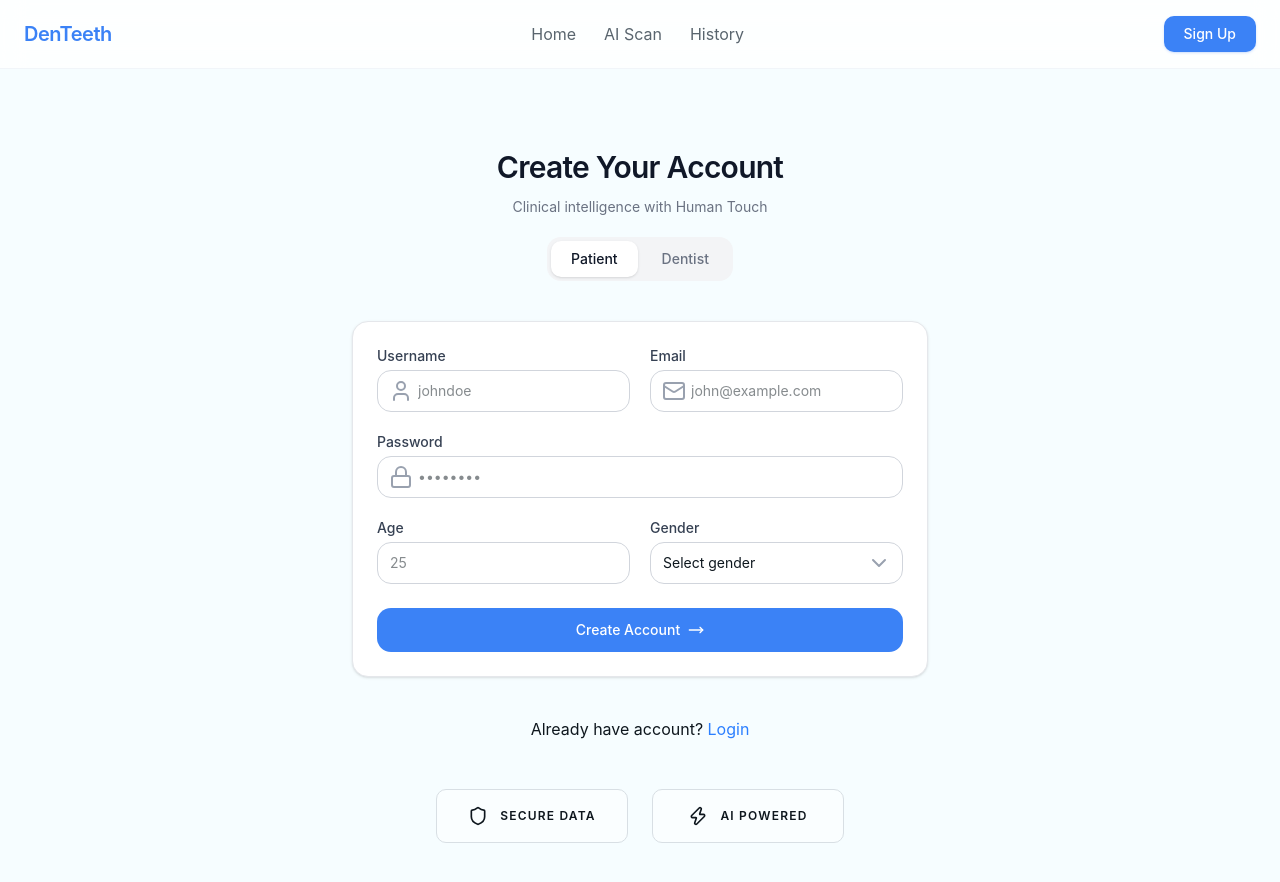
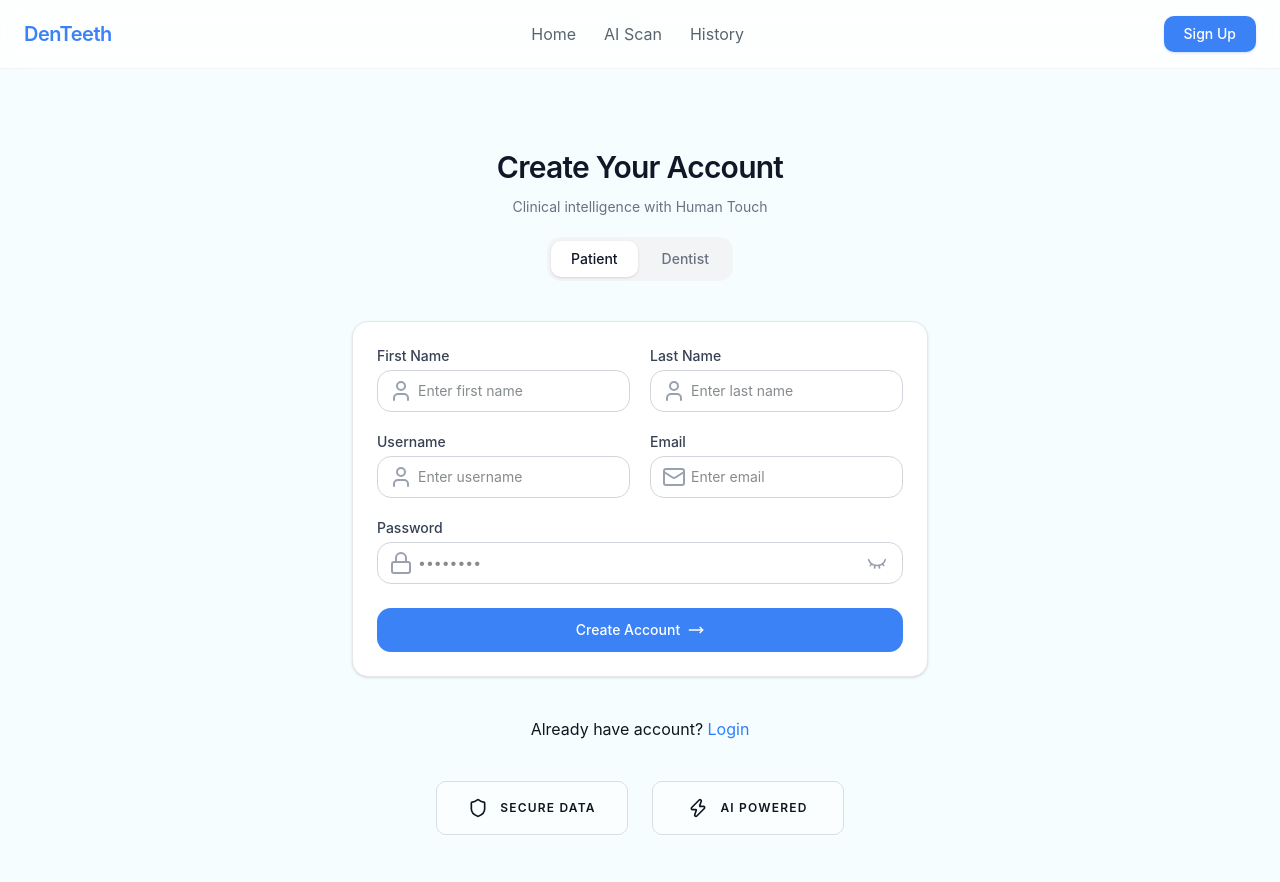
Before and after one commit to phanreach/frontend-DenTeeth, a React (Vite) app: page /sign-up in a window 1280 px wide. Shown: the top 882 px of the page. Built offline with nearby package versions, Linux system fonts and the light colour scheme.

Commit message:
fix: route admin, dentist, patient

```diff
--- a/src/api/endpoint.ts
+++ b/src/api/endpoint.ts
@@ -1,6 +1,6 @@
 export const API_ENDPOINT = {
   LOGIN: "/auth/login",
-  SIGNUP: "/auth/signup",
-  PROFILE: "auth/profile",
-  LOGOUT: "auth/logout",
+  SIGNUP: "/auth/register",
+  PROFILE: "/auth/profile",
+  LOGOUT: "/auth/logout",
 };
--- a/src/auth/signup.tsx
+++ b/src/auth/signup.tsx
@@ -1,56 +1,59 @@
-import { useRef, useState } from "react";
+import { useState } from "react";
 import {
-  ChevronDown,
   Lock,
   Mail,
   User,
-  UploadCloud,
-  BadgeCheck,
   Shield,
   Zap,
   MoveRight,
+  Eye,
+  EyeClosed,
 } from "lucide-react";
+
 import Navbar from "../components/nav-bar";
+import useSignup from "../components/hook/auth/use-signup";
+
+import { useForm } from "react-hook-form";
+import { zodResolver } from "@hookform/resolvers/zod";
+
+import { SignupSchema } from "../components/lib/schema/signup-schema";
 
 export default function SignUp() {
-  const [role, setRole] = useState("patient");
+  const signup = useSignup();
 
-  const [form, setForm] = useState({
-    username: "",
-    email: "",
-    password: "",
-    age: "",
-    gender: "",
+  const [role, setRole] = useState("PATIENT");
+  const [showPassword, setShowPassword] = useState(false);
+
+  const {
+    register,
+    handleSubmit,
+    formState: { errors },
+  } = useForm<SignupSchema>({
+    resolver: zodResolver(SignupSchema),
   });
 
-  const [file, setFile] = useState<File | null>(null);
-  const [isDragging, setIsDragging] = useState(false);
-  const inputRef = useRef<HTMLInputElement>(null);
-
-  const handleChange = (
-    e: React.ChangeEvent<HTMLInputElement | HTMLSelectElement>,
-  ) => {
-    const { name, value } = e.target;
-    setForm((prev) => ({ ...prev, [name]: value }));
-  };
-
-  const handleFile = (f: File | undefined) => f && setFile(f);
-
-  const handleDrop = (e: React.DragEvent<HTMLDivElement>) => {
-    e.preventDefault();
-    setIsDragging(false);
-    handleFile(e.dataTransfer.files[0]);
+  const onSubmit = async (data: SignupSchema) => {
+    try {
+      await signup.mutateAsync({
+        ...data,
+        roleId: role === "PATIENT" ? 3 : 2,
+      });
+    } catch {
+      // handled in hook
+    }
   };
 
   return (
     <div>
       <Navbar />
+
       <div className="max-w-xl mx-auto space-y-10 py-20">
         {/* Header */}
         <div className="text-center space-y-3">
           <h1 className="font-semibold text-3xl tracking-tight text-gray-900">
             Create Your Account
           </h1>
+
           <p className="text-gray-500 text-sm">
             Clinical intelligence with Human Touch
           </p>
@@ -59,19 +62,22 @@ export default function SignUp() {
           <div className="flex justify-center pt-2">
             <div className="bg-gray-100 p-1 rounded-xl flex gap-1">
               <button
-                onClick={() => setRole("patient")}
+                type="button"
+                onClick={() => setRole("PATIENT")}
                 className={`px-5 py-2 text-sm rounded-lg font-medium transition-all duration-200 ${
-                  role === "patient"
+                  role === "PATIENT"
                     ? "bg-white shadow-sm text-gray-900"
                     : "text-gray-500 hover:text-gray-700"
                 }`}
               >
                 Patient
               </button>
+
               <button
-                onClick={() => setRole("dentist")}
+                type="button"
+                onClick={() => setRole("DENTIST")}
                 className={`px-5 py-2 text-sm rounded-lg font-medium transition-all duration-200 ${
-                  role === "dentist"
+                  role === "DENTIST"
                     ? "bg-white shadow-sm text-gray-900"
                     : "text-gray-500 hover:text-gray-700"
                 }`}
@@ -82,24 +88,79 @@ export default function SignUp() {
           </div>
         </div>
 
-        {/* Form Card */}
-        <div className="bg-white border border-gray-200 shadow-sm rounded-2xl p-6 space-y-6">
+        {/* Form */}
+        <form
+          onSubmit={handleSubmit(onSubmit)}
+          className="bg-white border border-gray-200 shadow-sm rounded-2xl p-6 space-y-6"
+        >
           <div className="grid grid-cols-1 md:grid-cols-2 gap-5">
+            {/* First Name */}
+            <div>
+              <label className="text-sm font-medium text-gray-700 mb-1 block">
+                First Name
+              </label>
+
+              <div className="relative">
+                <User className="absolute left-3 top-1/2 -translate-y-1/2 text-gray-400" />
+
+                <input
+                  {...register("firstName")}
+                  placeholder="Enter first name"
+                  className="w-full border border-gray-300 rounded-xl py-2.5 pl-10 pr-3 text-sm focus:ring-2 focus:ring-blue-500 outline-none"
+                />
+              </div>
+
+              {errors.firstName && (
+                <p className="text-red-500 text-sm mt-1">
+                  {errors.firstName.message}
+                </p>
+              )}
+            </div>
+
+            {/* Last Name */}
+            <div>
+              <label className="text-sm font-medium text-gray-700 mb-1 block">
+                Last Name
+              </label>
+
+              <div className="relative">
+                <User className="absolute left-3 top-1/2 -translate-y-1/2 text-gray-400" />
+
+                <input
+                  {...register("lastName")}
+                  placeholder="Enter last name"
+                  className="w-full border border-gray-300 rounded-xl py-2.5 pl-10 pr-3 text-sm focus:ring-2 focus:ring-blue-500 outline-none"
+                />
+              </div>
+
+              {errors.lastName && (
+                <p className="text-red-500 text-sm mt-1">
+                  {errors.lastName.message}
+                </p>
+              )}
+            </div>
+
             {/* Username */}
             <div>
               <label className="text-sm font-medium text-gray-700 mb-1 block">
                 Username
               </label>
+
               <div className="relative">
                 <User className="absolute left-3 top-1/2 -translate-y-1/2 text-gray-400" />
+
                 <input
-                  name="username"
-                  value={form.username}
-                  onChange={handleChange}
-                  placeholder="johndoe"
-                  className="w-full border border-gray-300 rounded-xl py-2.5 pl-10 pr-3 text-sm focus:ring-2 focus:ring-blue-500 focus:border-blue-500 outline-none transition"
+                  {...register("username")}
+                  placeholder="Enter username"
+                  className="w-full border border-gray-300 rounded-xl py-2.5 pl-10 pr-3 text-sm focus:ring-2 focus:ring-blue-500 outline-none"
                 />
               </div>
+
+              {errors.username && (
+                <p className="text-red-500 text-sm mt-1">
+                  {errors.username.message}
+                </p>
+              )}
             </div>
 
             {/* Email */}
@@ -107,16 +168,23 @@ export default function SignUp() {
               <label className="text-sm font-medium text-gray-700 mb-1 block">
                 Email
               </label>
+
               <div className="relative">
                 <Mail className="absolute left-3 top-1/2 -translate-y-1/2 text-gray-400" />
+
                 <input
-                  name="email"
-                  value={form.email}
-                  onChange={handleChange}
-                  placeholder="john@example.com"
-                  className="w-full border border-gray-300 rounded-xl py-2.5 pl-10 pr-3 text-sm focus:ring-2 focus:ring-blue-500 focus:border-blue-500 outline-none transition"
+                  type="email"
+                  {...register("email")}
+                  placeholder="Enter email"
+                  className="w-full border border-gray-300 rounded-xl py-2.5 pl-10 pr-3 text-sm focus:ring-2 focus:ring-blue-500 outline-none"
                 />
               </div>
+
+              {errors.email && (
+                <p className="text-red-500 text-sm mt-1">
+                  {errors.email.message}
+                </p>
+              )}
             </div>
 
             {/* Password */}
@@ -124,116 +192,47 @@ export default function SignUp() {
               <label className="text-sm font-medium text-gray-700 mb-1 block">
                 Password
               </label>
+
               <div className="relative">
                 <Lock className="absolute left-3 top-1/2 -translate-y-1/2 text-gray-400" />
+
                 <input
-                  type="password"
-                  name="password"
-                  value={form.password}
-                  onChange={handleChange}
+                  type={showPassword ? "text" : "password"}
+                  {...register("password")}
                   placeholder="••••••••"
-                  className="w-full border border-gray-300 rounded-xl py-2.5 pl-10 pr-3 text-sm focus:ring-2 focus:ring-blue-500 focus:border-blue-500 outline-none transition"
+                  className="w-full border border-gray-300 rounded-xl py-2.5 pl-10 pr-10 text-sm focus:ring-2 focus:ring-blue-500 outline-none"
                 />
+
+                <button
+                  type="button"
+                  className="absolute right-4 top-1/2 -translate-y-1/2 text-gray-400"
+                  onClick={() => setShowPassword((prev) => !prev)}
+                >
+                  {showPassword ? <Eye size={20} /> : <EyeClosed size={20} />}
+                </button>
               </div>
-            </div>
 
-            {/* Age */}
-            <div>
-              <label className="text-sm font-medium text-gray-700 mb-1 block">
-                Age
-              </label>
-              <input
-                type="number"
-                name="age"
-                value={form.age}
-                onChange={handleChange}
-                placeholder="25"
-                className="w-full border border-gray-300 rounded-xl py-2.5 px-3 text-sm focus:ring-2 focus:ring-blue-500 focus:border-blue-500 outline-none transition"
-              />
-            </div>
-
-            {/* Gender */}
-            <div>
-              <label className="text-sm font-medium text-gray-700 mb-1 block">
-                Gender
-              </label>
-              <div className="relative">
-                <select
-                  name="gender"
-                  value={form.gender}
-                  onChange={handleChange}
-                  className="w-full border border-gray-300 rounded-xl py-2.5 px-3 pr-10 text-sm appearance-none focus:ring-2 focus:ring-blue-500 focus:border-blue-500 outline-none transition"
-                >
-                  <option value="">Select gender</option>
-                  <option value="male">Male</option>
-                  <option value="female">Female</option>
-                </select>
-                <ChevronDown className="absolute right-3 top-1/2 -translate-y-1/2 text-gray-400" />
-              </div>
+              {errors.password && (
+                <p className="text-red-500 text-sm mt-1">
+                  {errors.password.message}
+                </p>
+              )}
             </div>
           </div>
 
-          {/* Upload Section */}
-          {role === "dentist" && (
-            <div className="pt-4 border-t border-gray-100 space-y-4">
-              <div className="flex items-center gap-2">
-                <BadgeCheck className="text-blue-500" />
-                <h1 className="font-semibold text-gray-800">
-                  Professional Credentials
-                </h1>
-              </div>
+          {/* Submit */}
+          <button
+            type="submit"
+            disabled={signup.isPending}
+            className="w-full bg-primary py-3 rounded-xl flex items-center justify-center gap-2 text-white font-medium text-sm hover:opacity-90"
+          >
+            {signup.isPending ? "Creating..." : "Create Account"}
 
-              <p className="text-xs text-gray-500">
-                Upload your medical or dental certification
-              </p>
-
-              <div
-                onClick={() => inputRef.current?.click()}
-                onDragOver={(e) => {
-                  e.preventDefault();
-                  setIsDragging(true);
-                }}
-                onDragLeave={() => setIsDragging(false)}
-                onDrop={handleDrop}
-                className={`border-2 border-dashed rounded-xl p-6 text-center cursor-pointer transition-all
-                ${
-                  isDragging
-                    ? "border-blue-500 bg-blue-50"
-                    : file
-                      ? "border-green-400 bg-green-50"
-                      : "border-gray-300 hover:border-gray-400"
-                }`}
-              >
-                <UploadCloud
-                  className={`mx-auto mb-2 ${
-                    file ? "text-green-500" : "text-gray-400"
-                  }`}
-                />
-
-                {file ? (
-                  <p className="text-sm font-medium text-gray-700">
-                    {file.name}
-                  </p>
-                ) : (
-                  <p className="text-sm text-gray-500">
-                    Click or drag file to upload
-                  </p>
-                )}
-              </div>
-
-              <input
-                ref={inputRef}
-                type="file"
-                className="hidden"
-                onChange={(e) => handleFile(e.target.files?.[0])}
-              />
-            </div>
-          )}
-          <button className="w-full bg-primary py-3 rounded-xl flex items-center justify-center gap-2 text-white font-medium text-sm transition-all duration-200 hover:opacity-90">
-            Create Account
             <MoveRight className="w-4 h-4" />
           </button>
-        </div>
+        </form>
+
+        {/* Footer */}
         <div className="text-center">
           <p>
             Already have account?{" "}
@@ -242,7 +241,9 @@ export default function SignUp() {
             </a>
           </p>
         </div>
-        <div className="mt-12 flex flex-wrap justify-center gap-6">
+
+        {/* Badges */}
+        <div className="flex flex-wrap justify-center gap-6">
           {[
             {
               icon: <Shield className="text-success w-5 h-5" />,
@@ -258,6 +259,7 @@ export default function SignUp() {
               className="flex items-center gap-3 p-4 bg-white/50 rounded-lg border justify-center w-full md:w-auto md:min-w-48"
             >
               {icon}
+
               <span className="text-xs font-semibold tracking-widest uppercase">
                 {label}
               </span>
--- /dev/null
+++ b/src/components/lib/schema/signup-schema.ts
@@ -0,0 +1,11 @@
+import { z } from "zod";
+
+export const SignupSchema = z.object({
+  firstName: z.string().min(2, "First name must be at least 2 characters"),
+  lastName: z.string().min(2, "Last name must be at least 2 characters"),
+  email: z.string().email("Invalid email address"),
+  username: z.string().min(3, "Username must be at least 3 characters"),
+  password: z.string().min(6, "Password must be at least 6 characters"),
+});
+
+export type SignupSchema = z.infer<typeof SignupSchema>;
--- a/src/dentist/pages/dashboard.tsx
+++ b/src/dentist/pages/dashboard.tsx
@@ -1,3 +1,3 @@
 export default function Dashboard() {
-  return <p className="text-2xl font-bold">dashboardsds</p>;
+  return <p className="text-2xl font-bold">dentist dashboard</p>;
 }
```
Also changed, not shown: src/App.tsx (+8 -2 lines), src/api/api.ts (+5 -2 lines), src/auth/login.tsx (+0 -8 lines), src/components/hook/auth/use-signup.ts (+88 -0 lines), src/protect-route.tsx (+21 -3 lines).
